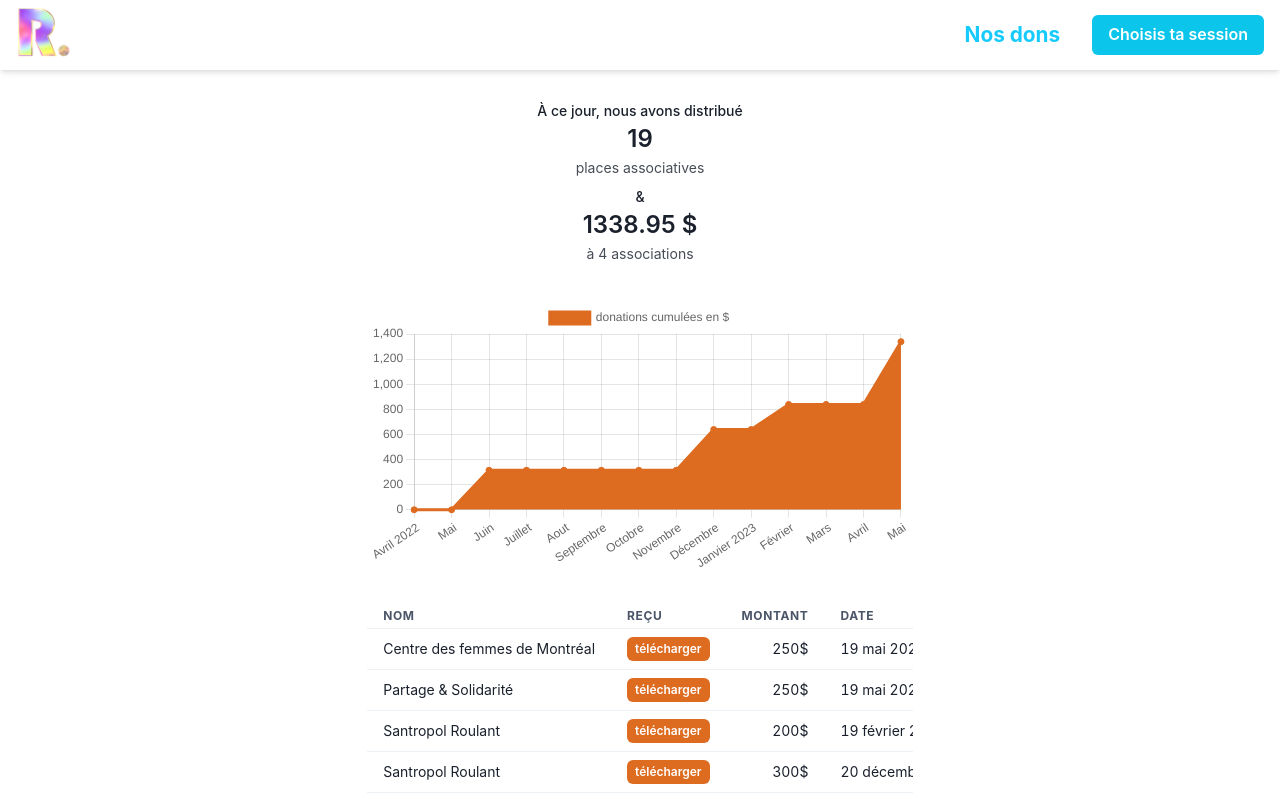
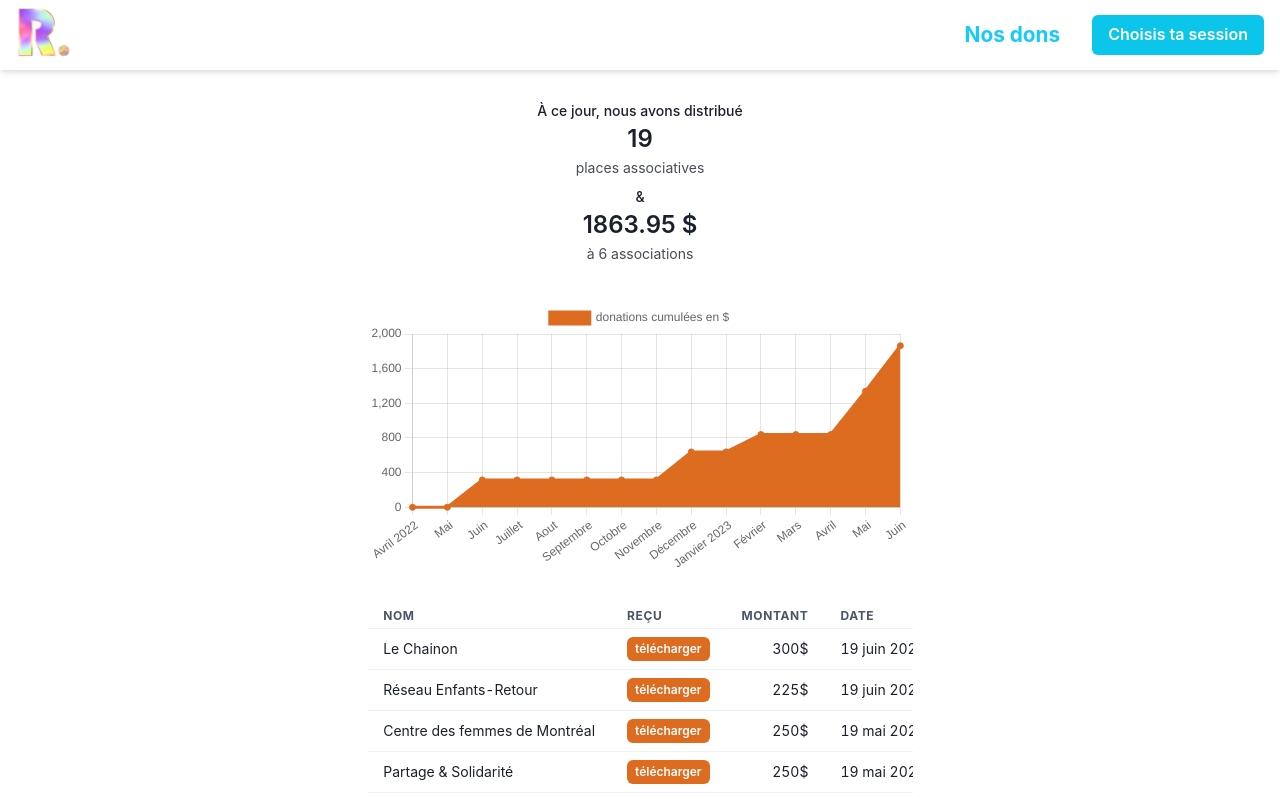
Before and after one commit to AlexisAnzieu/reves-website, a Next.js app: page /donations in a window 1280 px wide. Shown: the top 799 px of the page. Built offline with nearby package versions, Linux system fonts and the light colour scheme.

Commit message:
push donations

```diff
--- a/pages/donations.tsx
+++ b/pages/donations.tsx
@@ -19,6 +19,20 @@ import { Chart } from "react-chartjs-2";
 
 export default function Donations() {
     const donations = [
+        {
+            name: "Le Chainon",
+            url: "https://lechainon.org/",
+            date: "19 juin 2023",
+            amount: 300,
+            documentUrl: "/lechainon.pdf",
+        },
+        {
+            name: "Réseau Enfants-Retour",
+            url: "https://www.reseauenfantsretour.ong/",
+            date: "19 juin 2023",
+            amount: 225,
+            documentUrl: "/enfantRetour.pdf",
+        },
         {
             name: "Centre des femmes de Montréal",
             url: "https://centredesfemmesdemtl.org/",
@@ -110,6 +124,7 @@ export default function Donations() {
                             "Mars",
                             "Avril",
                             "Mai",
+                            "Juin",
                         ],
                         datasets: [
                             {
@@ -132,6 +147,7 @@ export default function Donations() {
                                     "838.95",
                                     "838.95",
                                     "1338.95",
+                                    "1863.95",
                                 ],
                             },
                         ],
```
Also changed, not shown: 2 other files (tests, documents, lock files or other folders).
